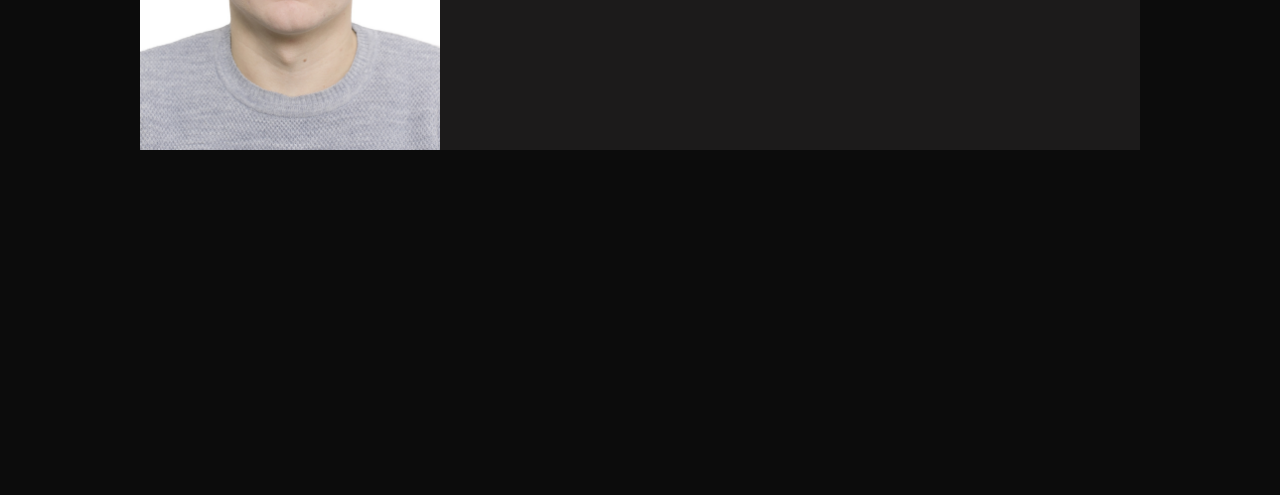
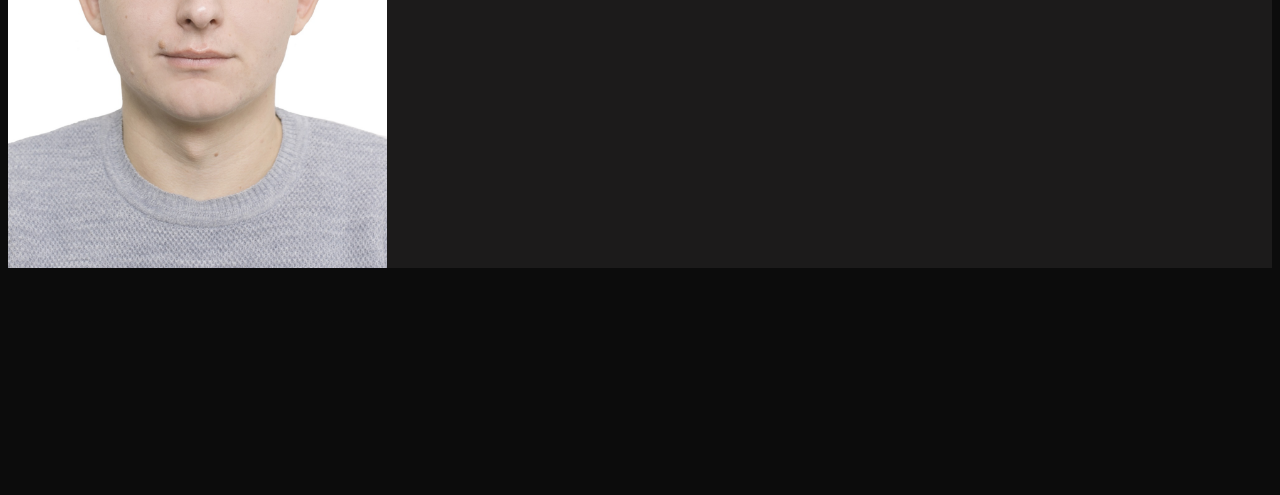
Before and after one commit to TatarchukVladimir/rsschool-cv, a plain HTML site: page index.html in a window 1280 px wide. Shown: the part 305-800 px from the top of the page. Drawn offline with Linux system fonts and the light colour scheme.

Commit message:
fix: width change

```diff
--- a/style.css
+++ b/style.css
@@ -11,7 +11,7 @@ html {
 }
 
 .wrapper {
-    max-width: 1000px;
+    max-width: 1440px;
     margin: auto;
     background-color: #1c1b1b;
 }
```
